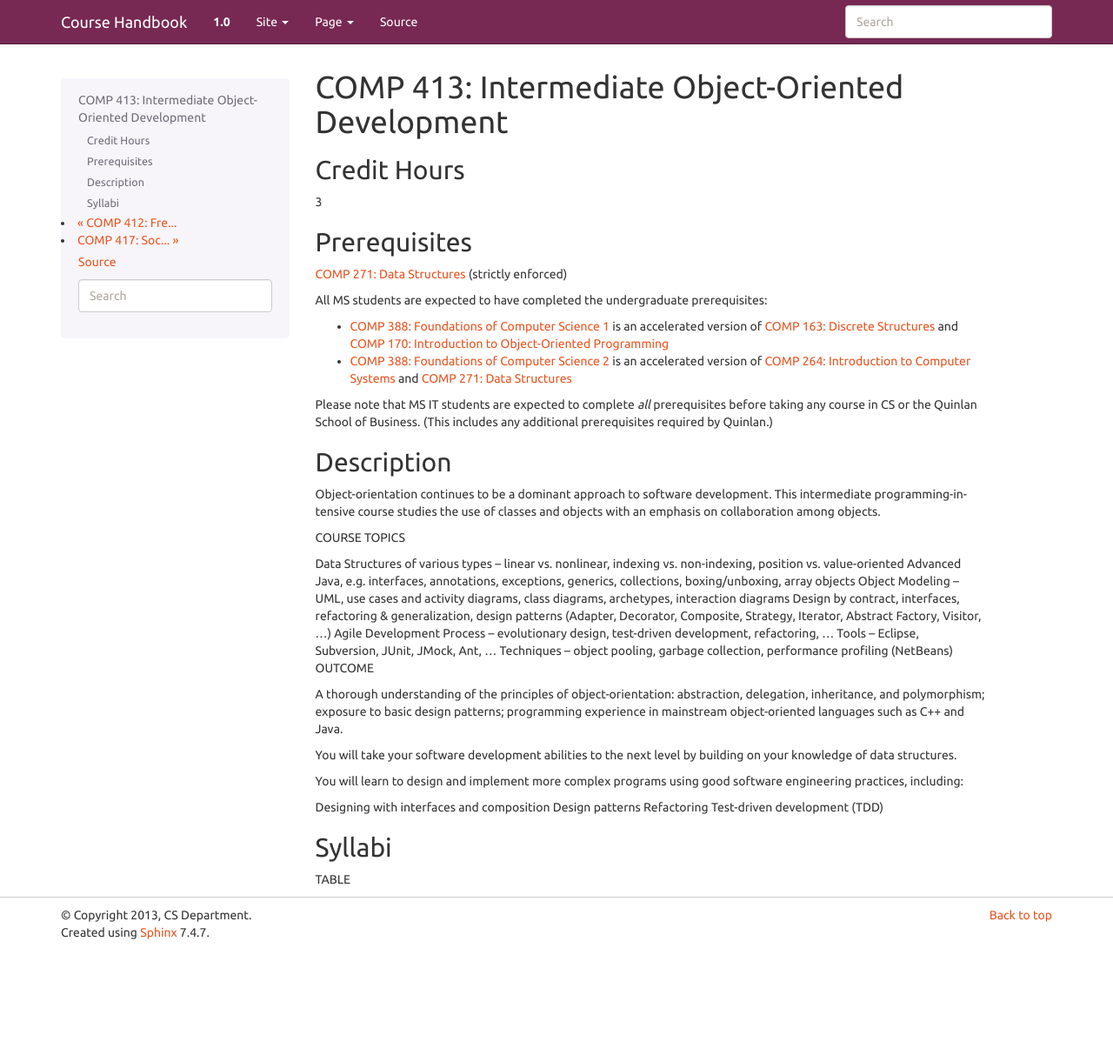
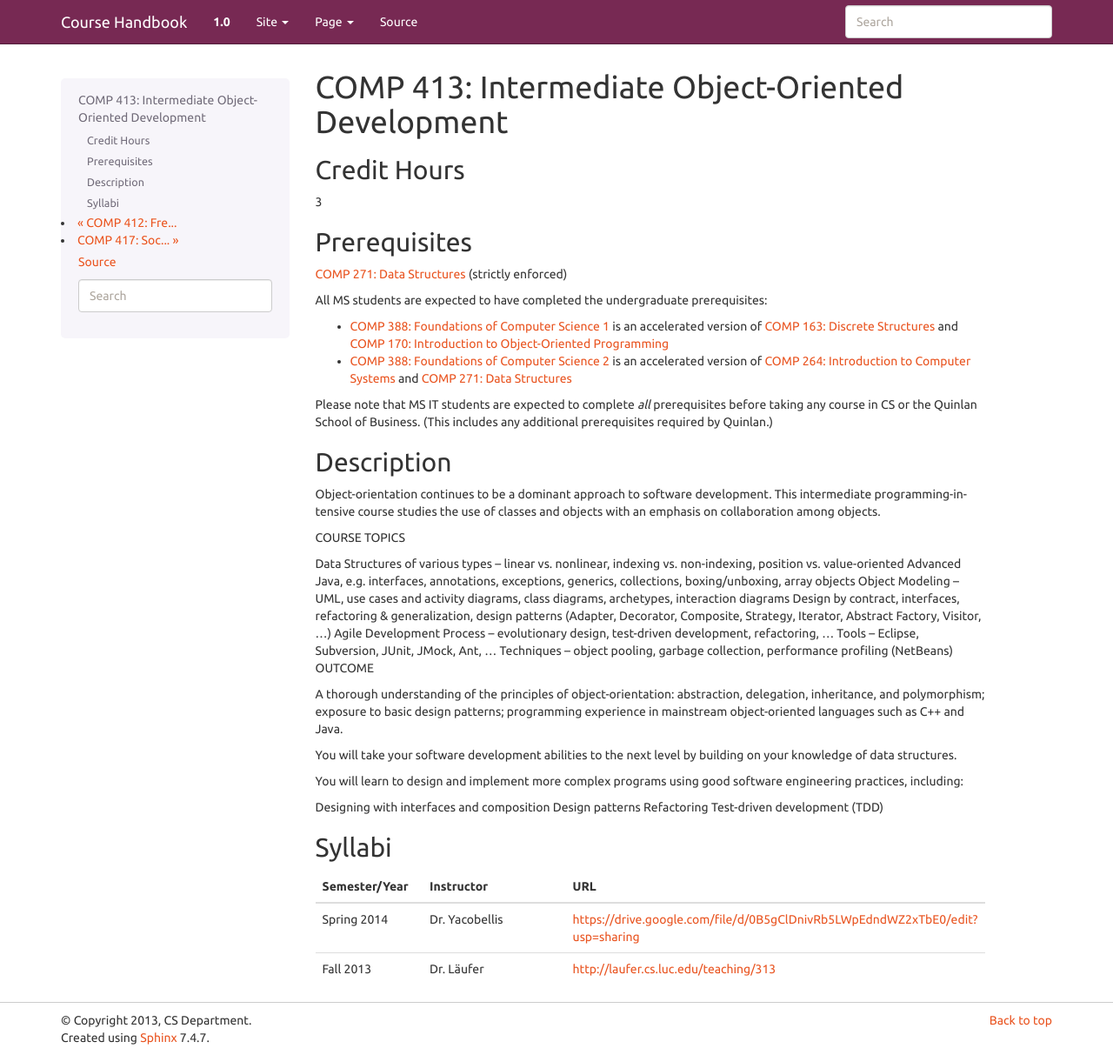
Before and after one commit to kyang5/coursedescriptions, a Sphinx documentation site: the page built from source/comp413.rst, in a window 1280 px wide and 1213 px high. Shown: the whole window at 87% size. Built offline with Sphinx 7.4.7, drawn with Linux system fonts in a browser that asks for light colours.

```diff
--- a/source/comp413.rst
+++ b/source/comp413.rst
@@ -43,4 +43,9 @@ Test-driven development (TDD)
 Syllabi
 -------------
 
-TABLE
+.. csv-table::
+   	:header: "Semester/Year", "Instructor", "URL"
+   	:widths: 15, 25, 50
+
+	"Spring 2014", "Dr. Yacobellis", "https://drive.google.com/file/d/0B5gClDnivRb5LWpEdndWZ2xTbE0/edit?usp=sharing"
+	"Fall 2013", "Dr. Läufer", "http://laufer.cs.luc.edu/teaching/313"
```
Also changed, not shown: source/comp410.rst (+6 -1 lines), source/comp412.rst (+6 -1 lines).
